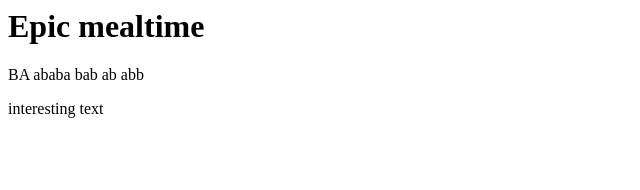
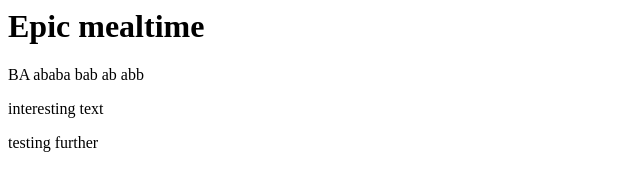
Before and after one commit to Kristiansky/learning-git, a plain HTML site: page index.html in a window 1280 px wide. Shown: the whole page, without its empty margins (0-640 px from the left). Drawn offline with Linux system fonts and the light colour scheme.

Commit message:
adding testing text to index

```diff
--- a/index.html
+++ b/index.html
@@ -1,3 +1,4 @@
 <h1>Epic mealtime</h1>
 <p>BA ababa bab ab abb</p>
 <p>interesting text</p>
+<p>testing further</p>
```
